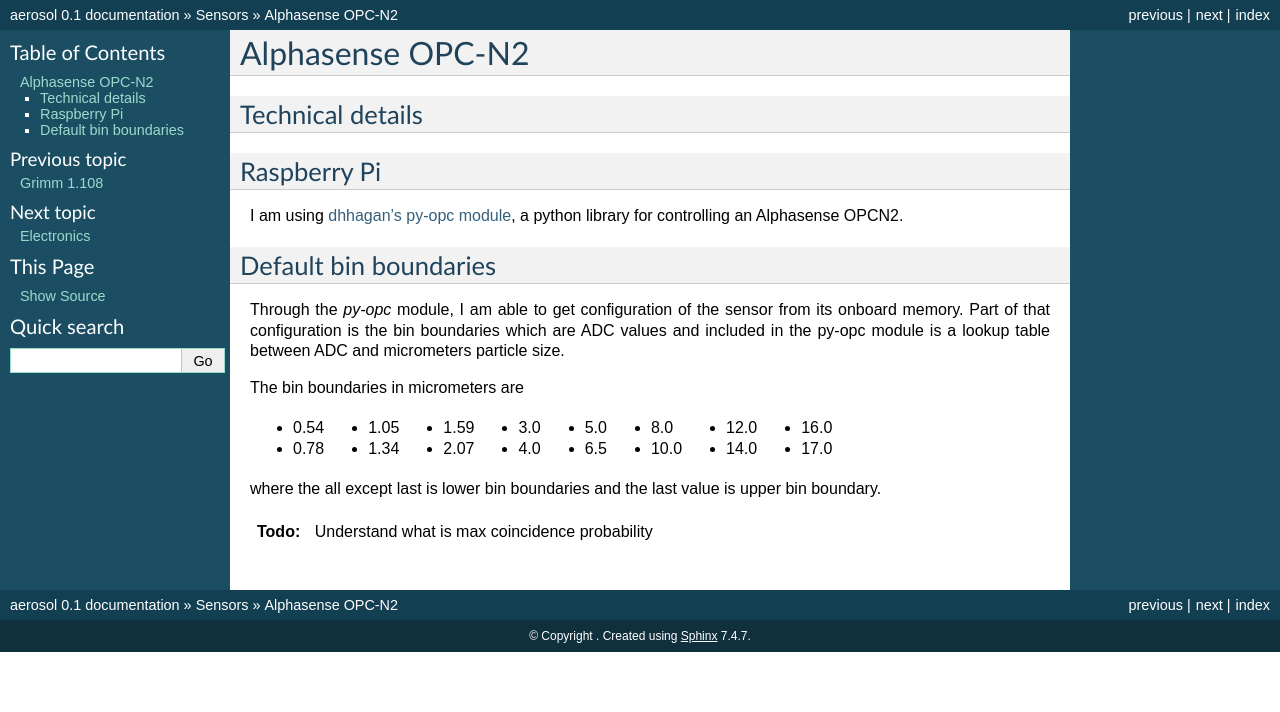
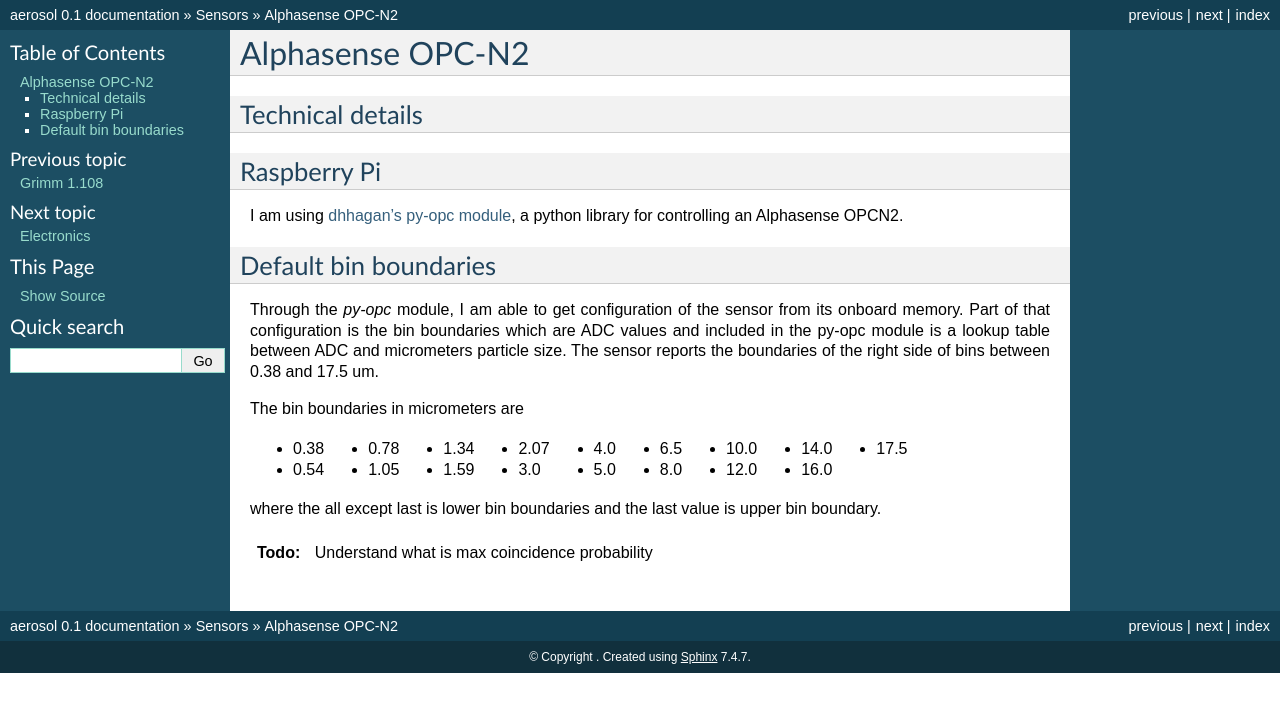
Before and after one commit to DancingQuanta/dylos-calibration, a Sphinx documentation site: the page built from docs/sensors/opcn2.rst, in a window 1280 px wide. Shown: the top 712 px of the page. Built offline with Sphinx 7.4.7, drawn with Linux system fonts in a browser that asks for light colours; pages that are not in the unit, such as notebooks, are missing from menus.

Commit message:
Fixed the bin boundaries

```diff
--- a/docs/sensors/opcn2.rst
+++ b/docs/sensors/opcn2.rst
@@ -35,12 +35,14 @@ Default bin boundaries
 
 Through the `py-opc` module, I am able to get configuration of the sensor from its onboard memory.
 Part of that configuration is the bin boundaries which are ADC values and included in the py-opc module is a lookup table between ADC and micrometers particle size.
+The sensor reports the boundaries of the right side of bins between 0.38 and 17.5 um.
 
 The bin boundaries in micrometers are
 
 .. hlist::
-  :columns: 8
+  :columns: 9
 
+  - 0.38
   - 0.54
   - 0.78
   - 1.05
@@ -56,7 +58,7 @@ The bin boundaries in micrometers are
   - 12.0
   - 14.0
   - 16.0
-  - 17.0
+  - 17.5
 
 where the all except last is lower bin boundaries and the last value is upper bin boundary.
 
--- a/src/sensors/sensors.yaml
+++ b/src/sensors/sensors.yaml
@@ -11,7 +11,7 @@ grimm:
   flow rate: '1.2 l/min'
 opcn2:
   name: 'Alphasense OPC-N2'
-  bins: [0.54, 0.78, 1.05, 1.34, 1.59, 2.07, 3.0, 4.0, 5.0, 6.5, 8.0, 10.0, 12.0, 14.0, 16.0, 17.5]
+  bins: [0.38, 0.54, 0.78, 1.05, 1.34, 1.59, 2.07, 3.0, 4.0, 5.0, 6.5, 8.0, 10.0, 12.0, 14.0, 16.0, 17.5]
   concentration: ''
   flow rate: '220 ml/min'
   sampleparticlerate: '10000'
```
